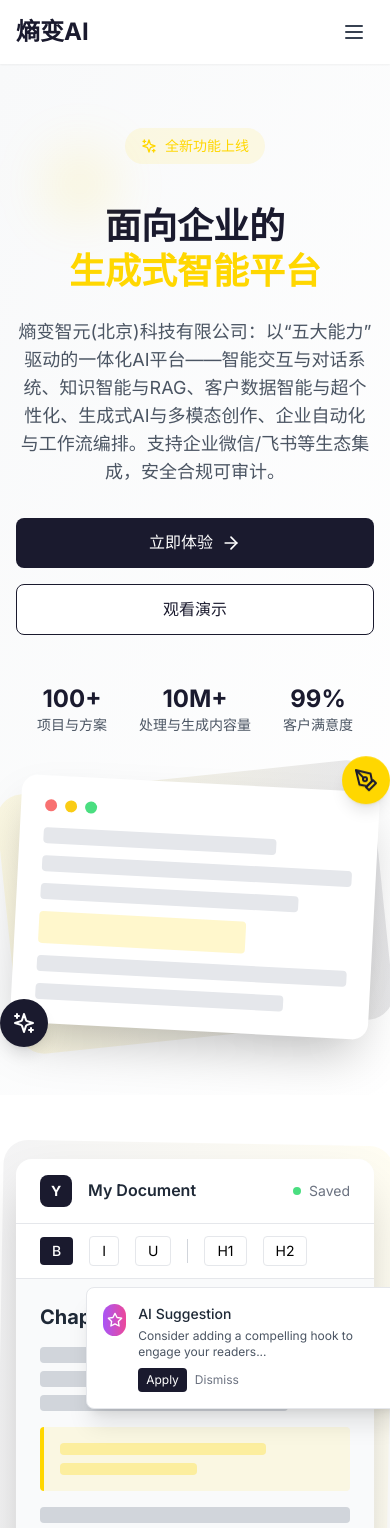
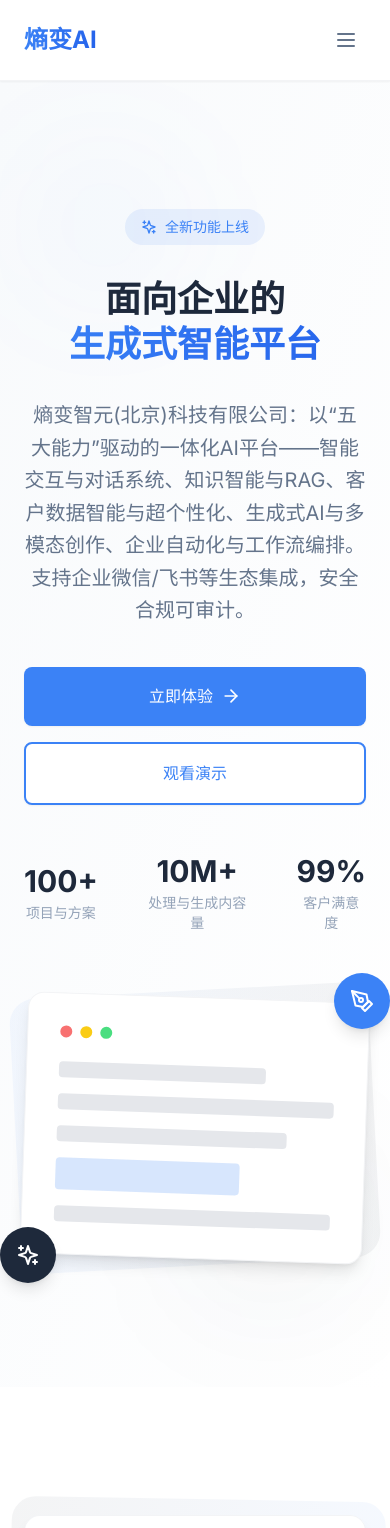
Before and after one commit to kehan857/official-website, a React (Vite) app: page / in a window 390 px wide. Shown: the top 1528 px of the page. Built offline with nearby package versions, Linux system fonts and the light colour scheme.

Commit message:
feat: 优化页面排版和颜色方案，提升商务整洁度

```diff
--- a/src/components/Header/Header.jsx
+++ b/src/components/Header/Header.jsx
@@ -13,33 +13,33 @@
   }
 
   return (
-    <header className="bg-white shadow-sm sticky top-0 z-50">
+    <header className="bg-white shadow-sm border-b border-gray-100 sticky top-0 z-50">
       <div className="container-max">
-        <div className="flex items-center justify-between h-16 px-4 sm:px-6 lg:px-8">
+        <div className="flex items-center justify-between h-20 px-6 sm:px-8 lg:px-12">
           {/* Logo */}
           <div className="flex items-center">
             <div className="flex-shrink-0">
-              <span className="text-2xl font-bold text-primary">{t.brand.name}</span>
+              <span className="text-2xl font-bold text-gradient">{t.brand.name}</span>
             </div>
           </div>
 
           {/* Desktop Navigation */}
           <nav className="hidden md:block">
-            <div className="ml-10 flex items-baseline space-x-8">
-              <a href="#hero" className="text-gray-700 hover:text-primary px-3 py-2 text-sm font-medium transition-colors">
+            <div className="ml-12 flex items-baseline space-x-10">
+              <a href="#hero" className="text-text-secondary hover:text-primary px-3 py-2 text-sm font-medium transition-colors">
                 {t.nav.home}
               </a>
-              <a href="#features" className="text-gray-700 hover:text-primary px-3 py-2 text-sm font-medium transition-colors">
+              <a href="#features" className="text-text-secondary hover:text-primary px-3 py-2 text-sm font-medium transition-colors">
                 {t.nav.features}
               </a>
-              <a href="#testimonials" className="text-gray-700 hover:text-primary px-3 py-2 text-sm font-medium transition-colors">
+              <a href="#testimonials" className="text-text-secondary hover:text-primary px-3 py-2 text-sm font-medium transition-colors">
                 {t.nav.reviews}
               </a>
-              <a href="#resources" className="text-gray-700 hover:text-primary px-3 py-2 text-sm font-medium transition-colors">
+              <a href="#resources" className="text-text-secondary hover:text-primary px-3 py-2 text-sm font-medium transition-colors">
                 {t.nav.resources}
               </a>
-              <div className="ml-4">
-                <button onClick={()=>setLang(lang==='zh'?'en':'zh')} className="text-gray-700 hover:text-primary px-3 py-2 text-sm font-medium border rounded-lg">
+              <div className="ml-6">
+                <button onClick={()=>setLang(lang==='zh'?'en':'zh')} className="text-text-secondary hover:text-primary px-4 py-2 text-sm font-medium border border-gray-200 rounded-lg hover:border-accent transition-colors">
                   {lang==='zh'? t.lang.en : t.lang.zh}
                 </button>
               </div>
@@ -47,10 +47,10 @@
           </nav>
 
           {/* Desktop CTA */}
-          <div className="hidden md:flex items-center gap-3">
+          <div className="hidden md:flex items-center gap-4">
             {user ? (
               <>
-                <span className="text-sm text-gray-600">{user.email}</span>
+                <span className="text-sm text-text-muted">{user.email}</span>
                 <button onClick={()=>setUser(null)} className="btn-secondary">{t.auth.logout}</button>
               </>
             ) : (
@@ -65,7 +65,7 @@
           <div className="md:hidden">
             <button
               onClick={toggleMenu}
-              className="text-gray-700 hover:text-primary p-2"
+              className="text-text-secondary hover:text-primary p-2"
             >
               {isMenuOpen ? <X size={24} /> : <Menu size={24} />}
             </button>
@@ -75,27 +75,27 @@
         {/* Mobile Navigation */}
         {isMenuOpen && (
           <div className="md:hidden">
-            <div className="px-2 pt-2 pb-3 space-y-1 sm:px-3 bg-white border-t">
-              <a href="#hero" className="text-gray-700 hover:text-primary block px-3 py-2 text-base font-medium">
+            <div className="px-4 pt-4 pb-6 space-y-2 sm:px-6 bg-white border-t border-gray-100">
+              <a href="#hero" className="text-text-secondary hover:text-primary block px-3 py-3 text-base font-medium rounded-lg hover:bg-gray-50">
                 {t.nav.home}
               </a>
-              <a href="#features" className="text-gray-700 hover:text-primary block px-3 py-2 text-base font-medium">
+              <a href="#features" className="text-text-secondary hover:text-primary block px-3 py-3 text-base font-medium rounded-lg hover:bg-gray-50">
                 {t.nav.features}
               </a>
-              <a href="#testimonials" className="text-gray-700 hover:text-primary block px-3 py-2 text-base font-medium">
+              <a href="#testimonials" className="text-text-secondary hover:text-primary block px-3 py-3 text-base font-medium rounded-lg hover:bg-gray-50">
                 {t.nav.reviews}
               </a>
-              <a href="#resources" className="text-gray-700 hover:text-primary block px-3 py-2 text-base font-medium">
+              <a href="#resources" className="text-text-secondary hover:text-primary block px-3 py-3 text-base font-medium rounded-lg hover:bg-gray-50">
                 {t.nav.resources}
               </a>
-              <button onClick={()=>setLang(lang==='zh'?'en':'zh')} className="text-gray-700 hover:text-primary block px-3 py-2 text-base font-medium border rounded-lg">
+              <button onClick={()=>setLang(lang==='zh'?'en':'zh')} className="text-text-secondary hover:text-primary block px-3 py-3 text-base font-medium border border-gray-200 rounded-lg hover:border-accent w-full text-left">
                 {lang==='zh'? t.lang.en : t.lang.zh}
               </button>
-              <div className="px-3 py-2">
+              <div className="px-3 py-4 border-t border-gray-100">
                 {user ? (
                   <button onClick={()=>setUser(null)} className="btn-primary w-full">{t.auth.logout}</button>
                 ) : (
-                  <div className="grid grid-cols-2 gap-3">
+                  <div className="grid grid-cols-2 gap-4">
                     <button onClick={()=>setAuthModal({ open: true, mode: 'login' })} className="btn-secondary w-full">{t.auth.login}</button>
                     <button onClick={()=>setAuthModal({ open: true, mode: 'register' })} className="btn-primary w-full">{t.auth.register}</button>
                   </div>
--- a/src/components/Hero/HeroSection.jsx
+++ b/src/components/Hero/HeroSection.jsx
@@ -7,28 +7,28 @@
   const { lang, setAuthModal } = useApp()
   const t = useMemo(() => translations[lang], [lang])
   return (
-    <section id="hero" className="section-padding bg-gradient-to-br from-muted to-white relative overflow-hidden">
+    <section id="hero" className="section-padding-lg bg-gradient-to-br from-muted to-white relative overflow-hidden">
       <div className="container-max">
-        <div className="grid lg:grid-cols-2 gap-12 items-center">
+        <div className="grid lg:grid-cols-2 gap-16 items-center">
           {/* Left Content */}
           <div className="text-center lg:text-left">
-            <div className="mb-6">
-              <span className="inline-flex items-center px-4 py-2 rounded-full bg-accent/10 text-accent font-medium text-sm mb-4">
+            <div className="mb-8">
+              <span className="inline-flex items-center px-4 py-2 rounded-full bg-accent/10 text-accent font-medium text-sm">
                 <Sparkles className="w-4 h-4 mr-2" />
                 {t.hero.badge}
               </span>
             </div>
 
-            <h1 className="text-4xl md:text-5xl lg:text-6xl font-bold text-primary mb-6 leading-tight">
+            <h1 className="text-4xl md:text-5xl lg:text-6xl font-bold text-primary mb-8 leading-tight">
               {t.hero.title1}
-              <span className="block text-accent">{t.hero.title2}</span>
+              <span className="block text-gradient">{t.hero.title2}</span>
             </h1>
 
-            <p className="text-lg md:text-xl text-gray-600 mb-8 max-w-2xl">
+            <p className="text-xl text-text-secondary mb-10 max-w-2xl leading-relaxed">
               {t.hero.subtitle}
             </p>
 
-            <div className="flex flex-col sm:flex-row gap-4 justify-center lg:justify-start">
+            <div className="flex flex-col sm:flex-row gap-4 justify-center lg:justify-start mb-12">
               <button onClick={()=>setAuthModal({ open: true, mode: 'register' })} className="btn-primary inline-flex items-center justify-center group">
                 {t.hero.ctaPrimary}
                 <ArrowRight className="ml-2 w-5 h-5 group-hover:translate-x-1 transition-transform" />
@@ -38,61 +38,61 @@
               </button>
             </div>
 
-            <div className="mt-12 flex items-center justify-center lg:justify-start space-x-8">
+            {/* Stats - 简化显示 */}
+            <div className="flex items-center justify-center lg:justify-start space-x-12">
               <div className="text-center">
-                <div className="text-2xl font-bold text-primary">{t.hero.stats1.value}</div>
-                <div className="text-sm text-gray-600">{t.hero.stats1.label}</div>
+                <div className="text-3xl font-bold text-primary">{t.hero.stats1.value}</div>
+                <div className="text-sm text-text-muted mt-1">{t.hero.stats1.label}</div>
               </div>
               <div className="text-center">
-                <div className="text-2xl font-bold text-primary">{t.hero.stats2.value}</div>
-                <div className="text-sm text-gray-600">{t.hero.stats2.label}</div>
+                <div className="text-3xl font-bold text-primary">{t.hero.stats2.value}</div>
+                <div className="text-sm text-text-muted mt-1">{t.hero.stats2.label}</div>
               </div>
               <div className="text-center">
-                <div className="text-2xl font-bold text-primary">{t.hero.stats3.value}</div>
-                <div className="text-sm text-gray-600">{t.hero.stats3.label}</div>
+                <div className="text-3xl font-bold text-primary">{t.hero.stats3.value}</div>
+                <div className="text-sm text-text-muted mt-1">{t.hero.stats3.label}</div>
               </div>
             </div>
           </div>
 
-          {/* Right Content - Illustration */}
+          {/* Right Content - 简化插图 */}
           <div className="relative">
             <div className="relative z-10">
-              {/* Main Writing Interface Mockup */}
-              <div className="bg-white rounded-2xl shadow-2xl p-6 transform rotate-3 hover:rotate-0 transition-transform duration-300">
-                <div className="flex items-center space-x-2 mb-4">
+              {/* 简化的界面模拟 */}
+              <div className="bg-white rounded-2xl shadow-lg border border-gray-100 p-8 transform rotate-2 hover:rotate-0 transition-transform duration-300">
+                <div className="flex items-center space-x-2 mb-6">
                   <div className="w-3 h-3 bg-red-400 rounded-full"></div>
                   <div className="w-3 h-3 bg-yellow-400 rounded-full"></div>
                   <div className="w-3 h-3 bg-green-400 rounded-full"></div>
                 </div>
-                <div className="space-y-3">
+                <div className="space-y-4">
                   <div className="h-4 bg-gray-200 rounded w-3/4"></div>
                   <div className="h-4 bg-gray-200 rounded w-full"></div>
                   <div className="h-4 bg-gray-200 rounded w-5/6"></div>
                   <div className="h-8 bg-accent/20 rounded w-2/3"></div>
                   <div className="h-4 bg-gray-200 rounded w-full"></div>
-                  <div className="h-4 bg-gray-200 rounded w-4/5"></div>
                 </div>
               </div>
 
-              {/* Floating Elements */}
-              <div className="absolute -top-4 -right-4 bg-accent text-primary p-3 rounded-full shadow-lg animate-bounce">
+              {/* 装饰元素 */}
+              <div className="absolute -top-6 -right-6 bg-accent text-white p-4 rounded-full shadow-lg">
                 <PenTool className="w-6 h-6" />
               </div>
 
-              <div className="absolute -bottom-4 -left-4 bg-primary text-white p-3 rounded-full shadow-lg">
+              <div className="absolute -bottom-6 -left-6 bg-primary text-white p-4 rounded-full shadow-lg">
                 <Sparkles className="w-6 h-6" />
               </div>
             </div>
 
-            {/* Background Decoration */}
-            <div className="absolute inset-0 bg-gradient-to-r from-accent/10 to-primary/10 rounded-3xl transform -rotate-6 scale-105"></div>
+            {/* 背景装饰 */}
+            <div className="absolute inset-0 bg-gradient-to-r from-accent/5 to-primary/5 rounded-3xl transform -rotate-3 scale-105"></div>
           </div>
         </div>
       </div>
 
-      {/* Background Decorations */}
-      <div className="absolute top-20 left-10 w-20 h-20 bg-accent/10 rounded-full blur-xl"></div>
-      <div className="absolute bottom-20 right-10 w-32 h-32 bg-primary/10 rounded-full blur-xl"></div>
+      {/* 背景装饰 - 简化 */}
+      <div className="absolute top-20 left-10 w-32 h-32 bg-accent/5 rounded-full blur-3xl"></div>
+      <div className="absolute bottom-20 right-10 w-40 h-40 bg-primary/5 rounded-full blur-3xl"></div>
     </section>
   )
 }
--- a/src/components/ProductShowcase/ProductShowcase.jsx
+++ b/src/components/ProductShowcase/ProductShowcase.jsx
@@ -13,16 +13,16 @@
   ]
 
   return (
-    <section className="section-padding bg-white">
+    <section className="section-padding-lg bg-white">
       <div className="container-max">
-        <div className="grid lg:grid-cols-2 gap-16 items-center">
+        <div className="grid lg:grid-cols-2 gap-20 items-center">
           {/* Left - Product Screenshot */}
           <div className="relative">
             <div className="relative z-10">
               {/* Main Product Interface */}
-              <div className="bg-gray-50 rounded-2xl shadow-2xl overflow-hidden">
+              <div className="bg-gray-50 rounded-2xl shadow-lg border border-gray-100 overflow-hidden">
                 {/* Header */}
-                <div className="bg-white px-6 py-4 border-b flex items-center justify-between">
+                <div className="bg-white px-6 py-4 border-b border-gray-100 flex items-center justify-between">
                   <div className="flex items-center space-x-4">
                     <div className="w-8 h-8 bg-primary rounded-lg flex items-center justify-center">
                       <span className="text-white font-bold text-sm">Y</span>
@@ -36,22 +36,22 @@
                 </div>
 
                 {/* Toolbar */}
-                <div className="bg-white px-6 py-3 border-b flex items-center space-x-4">
+                <div className="bg-white px-6 py-3 border-b border-gray-100 flex items-center space-x-4">
                   <button className="px-3 py-1 bg-primary text-white rounded text-sm font-medium">B</button>
-                  <button className="px-3 py-1 border rounded text-sm">I</button>
-                  <button className="px-3 py-1 border rounded text-sm">U</button>
-                  <div className="w-px h-6 bg-gray-300"></div>
-                  <button className="px-3 py-1 border rounded text-sm">H1</button>
-                  <button className="px-3 py-1 border rounded text-sm">H2</button>
+                  <button className="px-3 py-1 border border-gray-200 rounded text-sm">I</button>
+                  <button className="px-3 py-1 border border-gray-200 rounded text-sm">U</button>
+                  <div className="w-px h-6 bg-gray-200"></div>
+                  <button className="px-3 py-1 border border-gray-200 rounded text-sm">H1</button>
+                  <button className="px-3 py-1 border border-gray-200 rounded text-sm">H2</button>
                 </div>
 
                 {/* Content Area */}
-                <div className="p-6 space-y-4">
+                <div className="p-8 space-y-4">
                   <h2 className="text-xl font-bold text-gray-800">Chapter 1: Getting Started</h2>
-                  <div className="space-y-2">
-                    <div className="h-4 bg-gray-300 rounded w-full"></div>
-                    <div className="h-4 bg-gray-300 rounded w-5/6"></div>
-                    <div className="h-4 bg-gray-300 rounded w-4/5"></div>
+                  <div className="space-y-3">
+                    <div className="h-4 bg-gray-200 rounded w-full"></div>
+                    <div className="h-4 bg-gray-200 rounded w-5/6"></div>
+                    <div className="h-4 bg-gray-200 rounded w-4/5"></div>
                   </div>
 
                   <div className="bg-accent/10 border-l-4 border-accent p-4 rounded">
@@ -59,15 +59,15 @@
                     <div className="h-3 bg-accent/30 rounded w-1/2 mt-2"></div>
                   </div>
 
-                  <div className="space-y-2">
-                    <div className="h-4 bg-gray-300 rounded w-full"></div>
-                    <div className="h-4 bg-gray-300 rounded w-3/4"></div>
+                  <div className="space-y-3">
+                    <div className="h-4 bg-gray-200 rounded w-full"></div>
+                    <div className="h-4 bg-gray-200 rounded w-3/4"></div>
                   </div>
                 </div>
               </div>
 
               {/* AI Suggestion Popup */}
-              <div className="absolute top-32 -right-8 bg-white rounded-lg shadow-xl p-4 border max-w-xs">
+              <div className="absolute top-32 -right-8 bg-white rounded-lg shadow-lg p-4 border border-gray-100 max-w-xs">
                 <div className="flex items-start space-x-3">
                   <div className="w-8 h-8 bg-gradient-to-r from-purple-500 to-pink-500 rounded-full flex items-center justify-center">
                     <Star className="w-4 h-4 text-white" />
@@ -90,36 +90,35 @@
 
           {/* Right - Content */}
           <div>
-            <div className="mb-8">
-              <h2 className="text-3xl md:text-4xl font-bold text-primary mb-4">
+            <div className="mb-10">
+              <h2 className="text-4xl md:text-5xl font-bold text-primary mb-6">
                 {t.product.title1}
-                <span className="block text-accent">{t.product.title2}</span>
+                <span className="block text-gradient">{t.product.title2}</span>
               </h2>
-              <p className="text-lg text-gray-600">{t.product.subtitle}</p>
+              <p className="text-xl text-text-secondary leading-relaxed">{t.product.subtitle}</p>
             </div>
 
-            {/* Feature List */}
-            <div className="space-y-6 mb-8">
+            {/* Features List */}
+            <div className="space-y-6 mb-10">
               {features.map((feature, index) => (
                 <div key={index} className="flex items-start space-x-4">
-                  <div className="flex-shrink-0 w-10 h-10 bg-primary/10 rounded-lg flex items-center justify-center text-primary">
-                    {feature.icon}
+                  <div className="w-10 h-10 bg-accent/10 rounded-lg flex items-center justify-center flex-shrink-0">
+                    <div className="text-accent">
+                      {feature.icon}
+                    </div>
                   </div>
                   <div>
-                    <h3 className="font-semibold text-gray-800 mb-1">{feature.title}</h3>
-                    <p className="text-gray-600">{feature.description}</p>
+                    <h3 className="font-semibold text-primary mb-2">{feature.title}</h3>
+                    <p className="text-text-secondary leading-relaxed">{feature.description}</p>
                   </div>
                 </div>
               ))}
             </div>
 
             {/* CTA */}
-            <div className="flex items-center space-x-4">
-              <button className="btn-primary">{t.product.cta.primary}</button>
-              <div className="flex items-center space-x-2 text-sm text-gray-600">
-                <Check className="w-4 h-4 text-green-500" />
-                <span>{t.product.cta.note}</span>
-              </div>
+            <div className="flex flex-col sm:flex-row gap-4">
+              <button className="btn-primary">开始使用</button>
+              <button className="btn-secondary">了解更多</button>
             </div>
           </div>
         </div>
--- a/src/index.css
+++ b/src/index.css
@@ -9,28 +9,37 @@
 
   body {
     font-family: 'Inter', system-ui, sans-serif;
-    line-height: 1.6;
+    line-height: 1.7;
+    color: #1e293b;
   }
 }
 
 @layer components {
   .btn-primary {
-    @apply bg-primary text-white px-6 py-3 rounded-lg font-medium hover:bg-secondary transition-colors duration-200;
+    @apply bg-accent text-white px-8 py-4 rounded-lg font-medium hover:bg-blue-700 transition-colors duration-200 shadow-sm hover:shadow-md;
   }
 
   .btn-secondary {
-    @apply bg-white text-primary border border-primary px-6 py-3 rounded-lg font-medium hover:bg-muted transition-colors duration-200;
+    @apply bg-white text-accent border-2 border-accent px-8 py-4 rounded-lg font-medium hover:bg-accent hover:text-white transition-all duration-200 shadow-sm hover:shadow-md;
   }
 
   .card {
-    @apply bg-white rounded-xl shadow-lg p-6 hover:shadow-xl transition-shadow duration-300;
+    @apply bg-white rounded-xl shadow-sm border border-gray-100 p-8 hover:shadow-lg transition-all duration-300;
   }
 
   .section-padding {
-    @apply py-16 px-4 sm:px-6 lg:px-8;
+    @apply py-section px-6 sm:px-8 lg:px-12;
+  }
+
+  .section-padding-lg {
+    @apply py-section-lg px-6 sm:px-8 lg:px-12;
   }
 
   .container-max {
-    @apply max-w-7xl mx-auto;
+    @apply max-w-6xl mx-auto;
+  }
+
+  .text-gradient {
+    @apply bg-gradient-to-r from-accent to-blue-600 bg-clip-text text-transparent;
   }
 }
--- a/tailwind.config.js
+++ b/tailwind.config.js
@@ -7,18 +7,25 @@
   theme: {
     extend: {
       colors: {
-        primary: '#1a1a2e',
-        secondary: '#16213e',
-        accent: '#ffd700',
+        primary: '#1e293b', // 深蓝灰色，更商务
+        secondary: '#334155', // 中等蓝灰色
+        accent: '#3b82f6', // 蓝色替代黄色，更好的对比度
         background: '#ffffff',
-        muted: '#f8f9fa'
+        muted: '#f8fafc', // 更浅的背景色
+        text: {
+          primary: '#1e293b',
+          secondary: '#64748b',
+          muted: '#94a3b8'
+        }
       },
       fontFamily: {
         sans: ['Inter', 'system-ui', 'sans-serif']
       },
       spacing: {
         '18': '4.5rem',
-        '88': '22rem'
+        '88': '22rem',
+        'section': '6rem', // 增加section间距
+        'section-lg': '8rem'
       }
     },
   },
```
Also changed, not shown: src/components/Features/Features.jsx (+13 -20 lines), src/components/Footer/Footer.jsx (+26 -25 lines).
